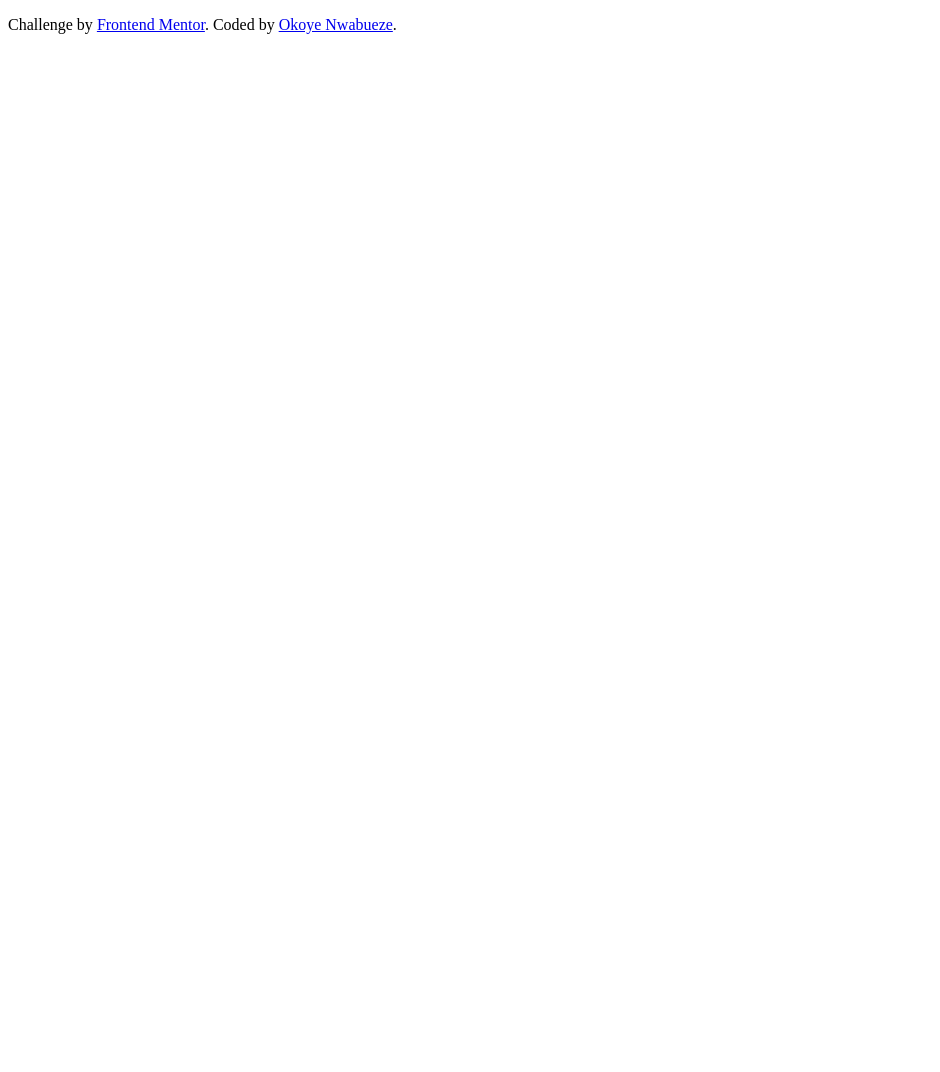
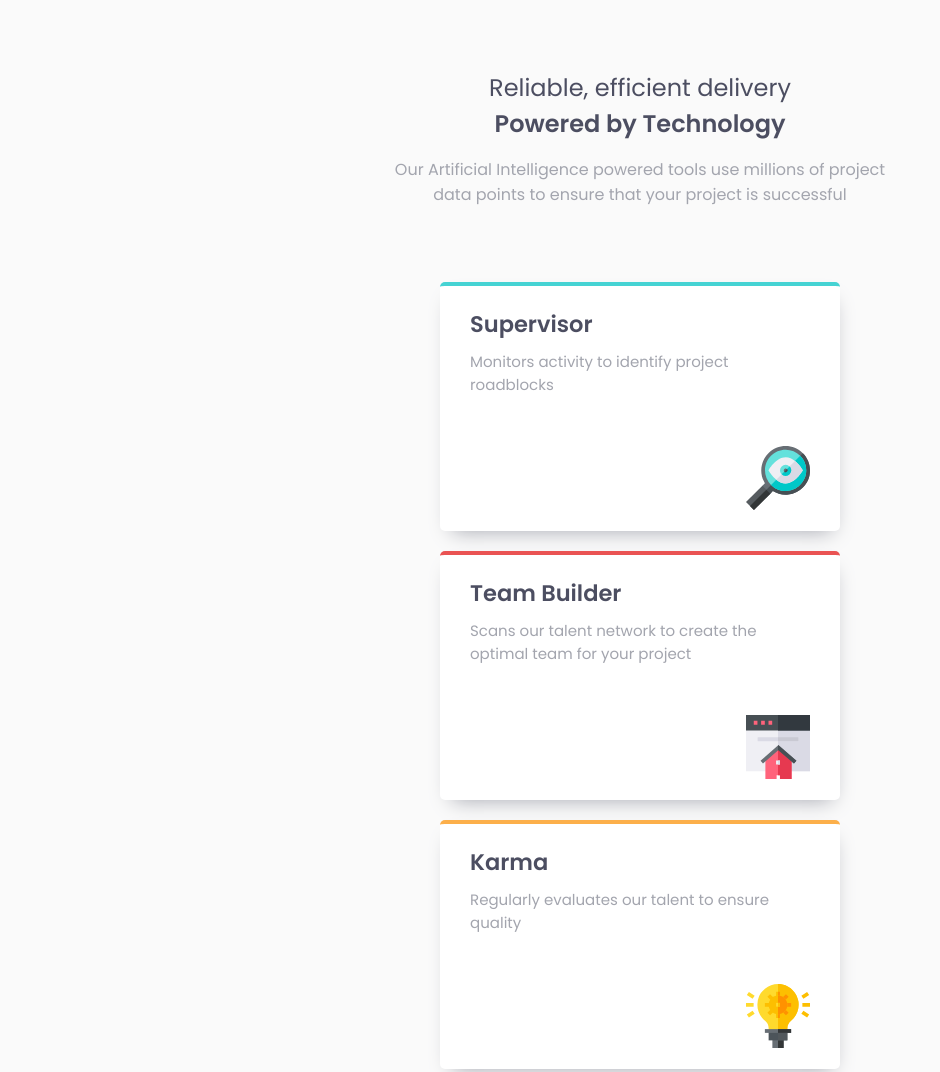
Before and after one commit to slnwrld/four-card-feature-section-master, a plain HTML site: page index.html in a window 1280 px wide. Shown: the top 1072 px of the page, without its empty margins (0-940 px from the left). Before the commit the page ends 800 px from the top, so only its background shows below. Drawn offline with Linux system fonts and the light colour scheme.

Commit message:
further styling

```diff
--- a/index.html
+++ b/index.html
@@ -1,23 +1,68 @@
 <!DOCTYPE html>
 <html lang="en">
   <head>
-  <meta charset="UTF-8">
-  <meta name="viewport" content="width=device-width, initial-scale=1.0">
-  <link rel="preconnect" href="https://fonts.googleapis.com">
-<link rel="preconnect" href="https://fonts.gstatic.com" crossorigin>
-<link href="https://fonts.googleapis.com/css2?family=Poppins:ital,wght@0,100;0,200;0,300;0,400;0,500;0,600;0,700;0,800;0,900;1,100;1,200;1,300;1,400;1,500;1,600;1,700;1,800;1,900&display=swap" rel="stylesheet">
-  <link rel="icon" type="image/png" sizes="32x32" href="./images/favicon-32x32.png">
+    <meta charset="UTF-8" />
+    <meta name="viewport" content="width=device-width, initial-scale=1.0" />
+    <link rel="preconnect" href="https://fonts.googleapis.com" />
+    <link rel="preconnect" href="https://fonts.gstatic.com" crossorigin />
+    <link
+      href="https://fonts.googleapis.com/css2?family=Poppins:ital,wght@0,100;0,200;0,300;0,400;0,500;0,600;0,700;0,800;0,900;1,100;1,200;1,300;1,400;1,500;1,600;1,700;1,800;1,900&display=swap"
+      rel="stylesheet"
+    />
+    <link rel="icon" type="image/png" sizes="32x32" href="favicon-32x32.png" />
     <title>Frontend Mentor | Four card feature section</title>
-
+    <link rel="stylesheet" href="styles.css" />
   </head>
   <body>
-
-
-
+    <header>
+      <h1>
+        <span>Reliable, efficient delivery</span><br />Powered by Technology
+      </h1>
+      <p class="header-text">
+        Our Artificial Intelligence powered tools use millions of project data
+        points to ensure that your project is successful
+      </p>
+    </header>
+    <main>
+      <div class="container supervisor">
+        <div class="text">
+          <h2>Supervisor</h2>
+          <p>Monitors activity to identify project roadblocks</p>
+        </div>
+        <img src="icon-supervisor.svg" alt="magnifying-glass" />
+      </div>
+      <div class="container team-builder">
+        <div class="text">
+          <h2>Team Builder</h2>
+          <p>
+            Scans our talent network to create the optimal team for your project
+          </p>
+        </div>
+        <img src="icon-team-builder.svg" alt="home-icon" />
+      </div>
+      <div class="container karma">
+        <div class="text">
+          <h2>Karma</h2>
+          <p>Regularly evaluates our talent to ensure quality</p>
+        </div>
+        <img src="icon-karma.svg" alt="light-bulb" />
+      </div>
+      <div class="container calculator">
+        <div class="text">
+          <h2>Calculator</h2>
+          <p>
+            Uses data from past projects to provide better delivery estimates
+          </p>
+        </div>
+        <img src="icon-calculator.svg" alt="computer-monitor" />
+      </div>
+    </main>
     <footer>
       <p class="attribution">
-      Challenge by <a href="https://www.frontendmentor.io?ref=challenge" target="_blank">Frontend Mentor</a>.
-      Coded by <a href="https://github.com/slnwrld">Okoye Nwabueze</a>.
+        Challenge by
+        <a href="https://www.frontendmentor.io?ref=challenge" target="_blank"
+          >Frontend Mentor</a
+        >. Coded by <a href="https://github.com/slnwrld">Okoye Nwabueze</a>.
       </p>
     </footer>
   </body>
--- a/styles.css
+++ b/styles.css
@@ -1,16 +1,108 @@
-:root{
-    --clr-red:hsl(0, 78%, 62%);
-    --clr-cyan:hsl(180, 62%, 55%);
-    --clr-orange:hsl(34, 97%, 64%);
-    --clr-blue:hsl(212, 86%, 64%);
-    --clr-dark-blue:hsl(234, 12%, 34%);
-    --clr-grey-blue:hsl(229, 6%, 66%);
-    --clr-light-grey:hsl(0, 0%, 98%);
-    --ff-pop: "Poppins", sans-serif; /*200, 400, 600*/
-    --fs-15px: 0.94rem;
+:root {
+  --clr-red: hsl(0, 78%, 62%);
+  --clr-cyan: hsl(180, 62%, 55%);
+  --clr-orange: hsl(34, 97%, 64%);
+  --clr-blue: hsl(212, 86%, 64%);
+  --clr-dark-blue: hsl(234, 12%, 34%);
+  --clr-grey-blue: hsl(229, 6%, 66%);
+  --clr-light-grey: hsl(0, 0%, 98%);
+  --clr-white: hsl(0, 0%, 100%);
+  --ff-pop: "Poppins", sans-serif; /*200, 400, 600*/
+  --fs-15px: 0.94rem;
+}
+
+* {
+  margin: 0;
+  padding: 0;
+  box-sizing: border-box;
+}
+
+body {
+  font-family: var(--ff-pop);
+  background-color: var(--clr-light-grey);
+  min-height: 100vh;
+  display: flex;
+  flex-flow: column nowrap;
+  justify-content: center;
+  align-items: center;
+  padding: 70px 10px 5px 10px;
+}
+
+h1,
+h2 {
+  color: var(--clr-dark-blue);
+}
+
+p {
+  color: var(--clr-grey-blue);
+}
+
+header {
+  text-align: center;
+  margin-bottom: 75px;
+  max-width: 31.25rem;
+  display: flex;
+  flex-flow: column nowrap;
+  justify-content: center;
+  align-items: center;
+}
+
+h1 {
+  line-height: 1.5;
+  margin-bottom: 15px;
+  font-size: 1.5rem;
+  font-weight: 600;
+  & span {
+    font-weight: 400;
+  }
+}
+
+main{
+    display: grid;
+}
+
+.container {
+  border-radius: 5px;
+  background-color: var(--clr-white);
+  max-width: 25rem;
+  margin-bottom: 20px;
+  padding: 21px 30px;
+  box-shadow: 2px 10px 20px -10px var(--clr-grey-blue);
+  display: flex;
+  flex-flow: column nowrap;
+  gap: 50px;
+  font-size: var(--fs-15px);
+  &.supervisor {
+    border-top: 4px solid var(--clr-cyan);
+  }
+  &.team-builder {
+    border-top: 4px solid var(--clr-red);
+  }
+
+  &.karma {
+    border-top: 4px solid var(--clr-orange);
+  }
+
+  &.calculator {
+    border-top: 4px solid var(--clr-blue);
+  }
+  & img {
+  display: block;
+  align-self: flex-end;
+    }
+}
+
+.text h2 {
+  font-weight: 600;
+  margin-bottom: 9px;
 }
 
 
-
-.attribution { font-size: 0.69rem; text-align: center; }
-    .attribution a { color: hsl(228, 45%, 44%); }
+.attribution {
+  margin-top: 10px;
+  font-size: 0.69rem;
+  text-align: center;
+  & a {
+    color: hsl(228, 45%, 44%);
+  }
+}
```
Also changed, not shown: favicon-32x32.png (renamed from images/favicon-32x32.png), icon-calculator.svg (renamed from images/icon-calculator.svg), icon-karma.svg (renamed from images/icon-karma.svg), icon-supervisor.svg (renamed from images/icon-supervisor.svg), icon-team-builder.svg (renamed from images/icon-team-builder.svg), 2 other files. Lines whose indentation alone changed are shown as unchanged.
